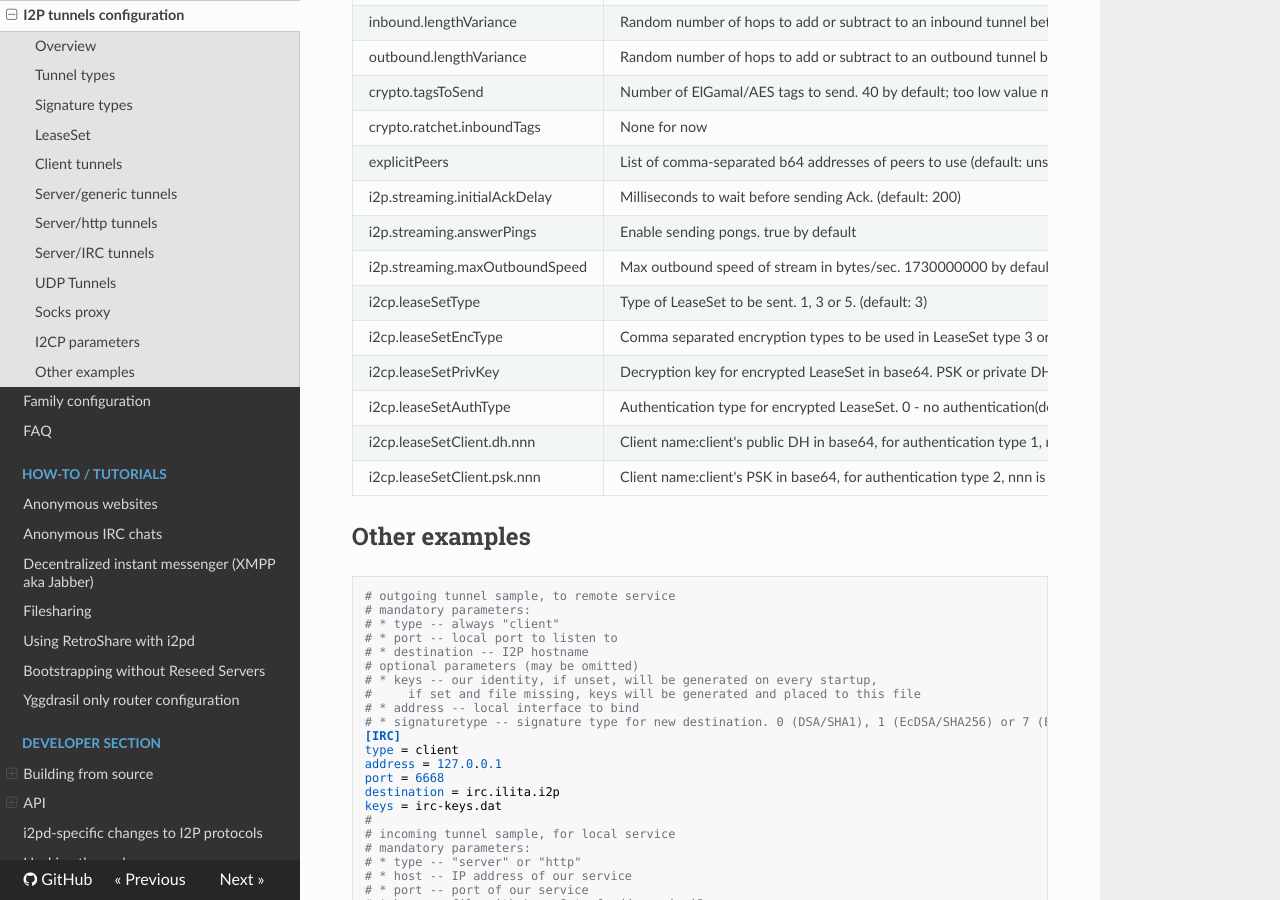
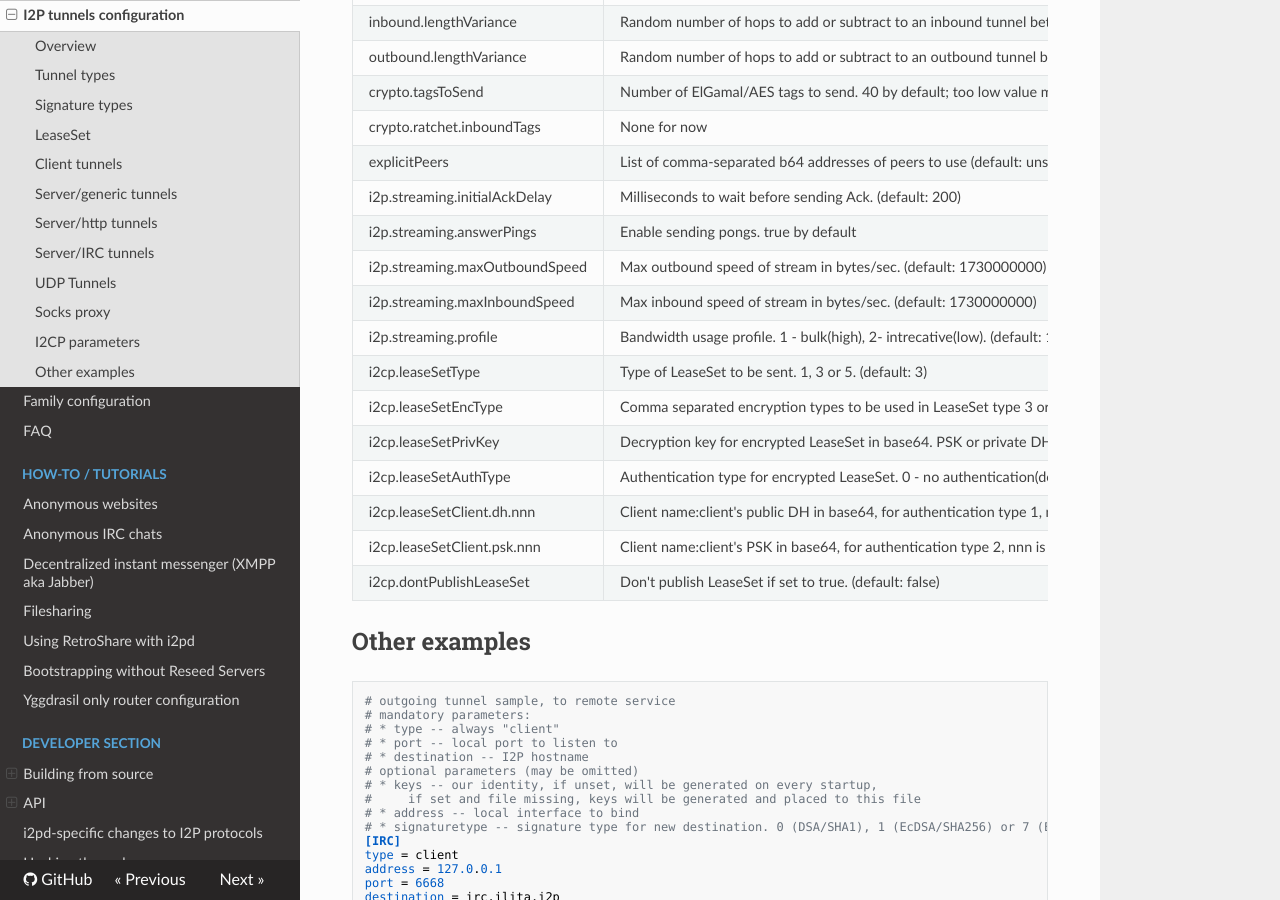
Before and after one commit to PurpleI2P/i2pd_docs_en, an MkDocs documentation site: the page built from docs/user-guide/tunnels.md, in a window 1280 px wide and 900 px high, scrolled down 6336 px. Built offline with MkDocs 1.6.1, drawn with Linux system fonts in a browser that asks for light colours; nearby versions of some CDN libraries.

Commit message:
i2cp.dontPublishLeaseSet, i2p.streaming.MaxInboundSpeed, i2p.streaming.profile added

```diff
--- a/docs/user-guide/tunnels.md
+++ b/docs/user-guide/tunnels.md
@@ -262,13 +262,16 @@ crypto.ratchet.inboundTags    | None for now
 explicitPeers                 | List of comma-separated b64 addresses of peers to use (default: unset)
 i2p.streaming.initialAckDelay | Milliseconds to wait before sending Ack. (default: 200)
 i2p.streaming.answerPings     | Enable sending pongs. true by default
-i2p.streaming.maxOutboundSpeed| Max outbound speed of stream in bytes/sec. 1730000000 by default
+i2p.streaming.maxOutboundSpeed| Max outbound speed of stream in bytes/sec. (default: 1730000000)
+i2p.streaming.maxInboundSpeed | Max inbound speed of stream in bytes/sec. (default: 1730000000)
+i2p.streaming.profile         | Bandwidth usage profile. 1 - bulk(high), 2- intrecative(low). (default: 1)
 i2cp.leaseSetType             | Type of LeaseSet to be sent. 1, 3 or 5. (default: 3)
 i2cp.leaseSetEncType          | Comma separated encryption types to be used in LeaseSet type 3 or 5. (default: 0,4)
 i2cp.leaseSetPrivKey          | Decryption key for encrypted LeaseSet in base64. PSK or private DH
 i2cp.leaseSetAuthType         | Authentication type for encrypted LeaseSet. 0 - no authentication(default), 1 - DH, 2 - PSK
 i2cp.leaseSetClient.dh.nnn    | Client name:client's public DH in base64, for authentication type 1, nnn is integer
 i2cp.leaseSetClient.psk.nnn   | Client name:client's PSK in base64, for authentication type 2, nnn is integer
+i2cp.dontPublishLeaseSet      | Don't publish LeaseSet if set to true. (default: false)
 
 Other examples
 --------------
```
